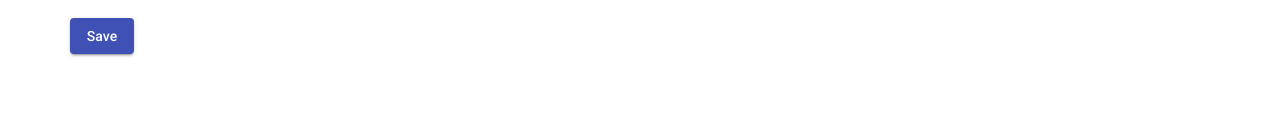
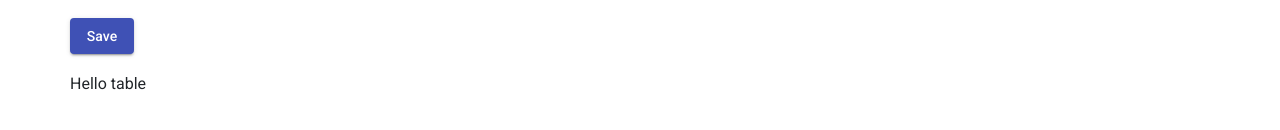
Before and after one commit to gajfska/epidemic, an Angular app: page / in a window 1280 px wide. Shown: the part 170-300 px from the top of the page. Built offline with nearby package versions, Linux system fonts and the light colour scheme.

Commit message:
Adding table component

```diff
--- a/src/app/app.component.html
+++ b/src/app/app.component.html
@@ -2,5 +2,6 @@
     <div class="row">
         <h1>Helllo app</h1>
         <app-form></app-form>
+        <app-table></app-table>
     </div>
 </div>
--- a/src/app/app.module.ts
+++ b/src/app/app.module.ts
@@ -10,12 +10,14 @@ import {MatInputModule} from '@angular/material/input';
 import {MatButtonModule} from '@angular/material/button';
 import {MatTableModule} from '@angular/material/table';
 import {MatSelectModule} from '@angular/material/select';
+import {TableComponent} from './table/table.component';
 
 
 @NgModule({
   declarations: [
     AppComponent,
-      FormComponent
+      FormComponent,
+      TableComponent
 
   ],
   imports: [
--- /dev/null
+++ b/src/app/table/table.component.html
@@ -0,0 +1 @@
+<h3>Hello table</h3>
```
Also changed, not shown: src/app/table/table.component.ts (added, +10 -0 lines), src/app/table/table.component.css (added).
